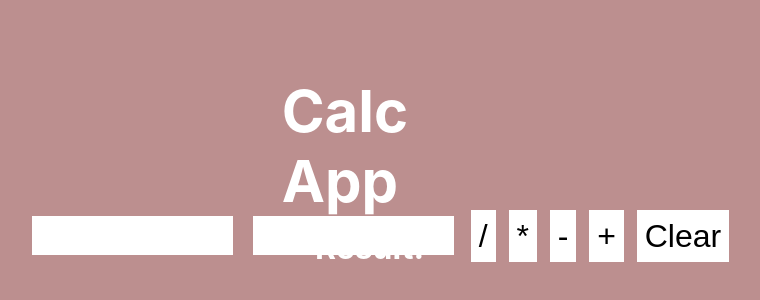
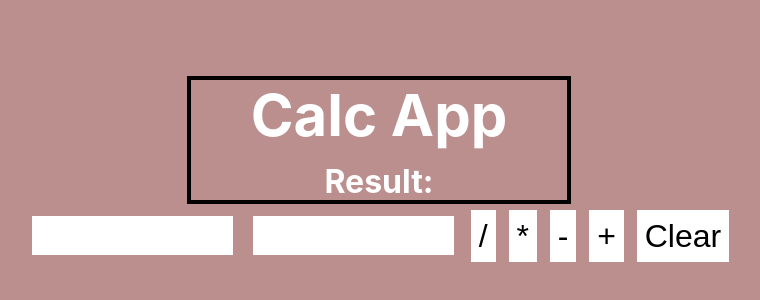
Before and after one commit to leticiadamasio/Calculator-, a React (Create React App) app: page / in a window 1280 px wide. Shown: the part 164-464 px from the top of the page, without its empty margins (261-1021 px from the left). Built offline with nearby package versions, Linux system fonts and the light colour scheme.

Commit message:
Consertei os bugs

```diff
--- a/src/App.css
+++ b/src/App.css
@@ -14,19 +14,19 @@
 }
 
 .titles{
+ display: flex;
  flex-direction: column;
  position: absolute;
  margin-bottom: 15%;
  align-items: center;
  height: 16%;
- width: 20%;
+ width: 30%;
+ border: 4px solid black;
 }
 
 h1 {
   color:white;
   font-size: 7.25vh;
-  position: relative;
-  margin-left: 12%;
 }
 
 h2 {
@@ -34,7 +34,6 @@ h2 {
   margin-top: 1.5vh;
   margin-bottom: 5vh;
   font-size: 4vh;
-  margin-left: 25%;
 }
 
 .container-inputs{
--- a/src/App.js
+++ b/src/App.js
@@ -80,8 +80,8 @@ export default class Calculator extends Component {
     if (n1 && n2 !== "") {
       this.setState({
         res: null,
-        n1: 0,
-        n2: 0
+        n1: "",
+        n2: ""
       });
     } else {
       this.setState({
```
